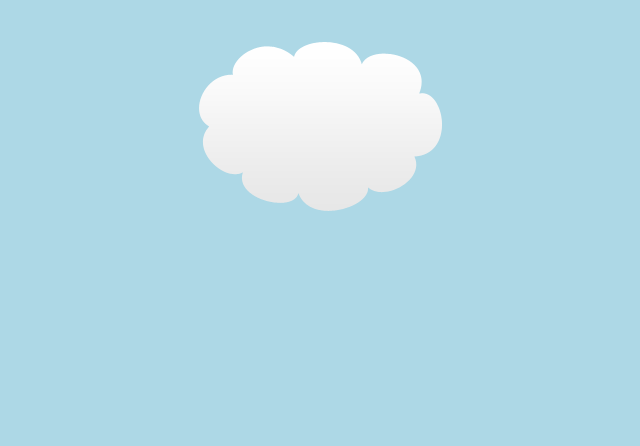
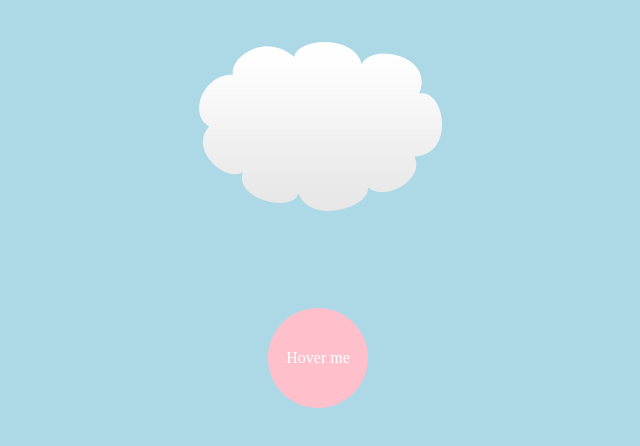
Before and after one commit to LegendHadi/css-animations, a plain HTML site: page index.html in a window 1280 px wide. Shown: the whole page, without its empty margins (322-962 px from the left). Drawn offline with Linux system fonts and the light colour scheme.

Commit message:
Use transition property

```diff
--- a/index.html
+++ b/index.html
@@ -10,5 +10,6 @@
     <div class="wrapper">
         <img src="img/cloud.png" alt="cloud">
     </div>
+    <div class="circle">Hover me</div>
 </body>
 </html>
--- a/style.css
+++ b/style.css
@@ -7,17 +7,18 @@ body{
     background-color: lightblue;
     text-align: center;
 }
-img{
-    /* transform: translateX(-200px); */
-    /* transform: translateY(200px); */
-    /* transform: translate(-200px, 200px); */
-    /* transform: scaleX(3); */
-    /* transform: scaleY(0.5); */
-    /* transform: scale(2); */
-    /* transform: scale(3, 0.5); */
-    /* transform: rotateX(60deg); */
-    /* transform: rotateY(500deg); */
-    /* transform: rotateZ(-30deg); */
-    /* transform: rotateZ(-90deg) translateY(200px) scale(2); */
-    transform: perspective(80px);
+.circle{
+    width: 100px;
+    padding: 50px 0;
+    line-height: 0;
+    margin: 60px auto;
+    background-color: pink;
+    color: white;
+    border-radius: 50px;
+    cursor: pointer;
+    transition: background 1s, transform 1s 1s ease-in;
 }
+.circle:hover{
+    background-color: salmon;
+    transform: rotateX(360deg);
+}
```
